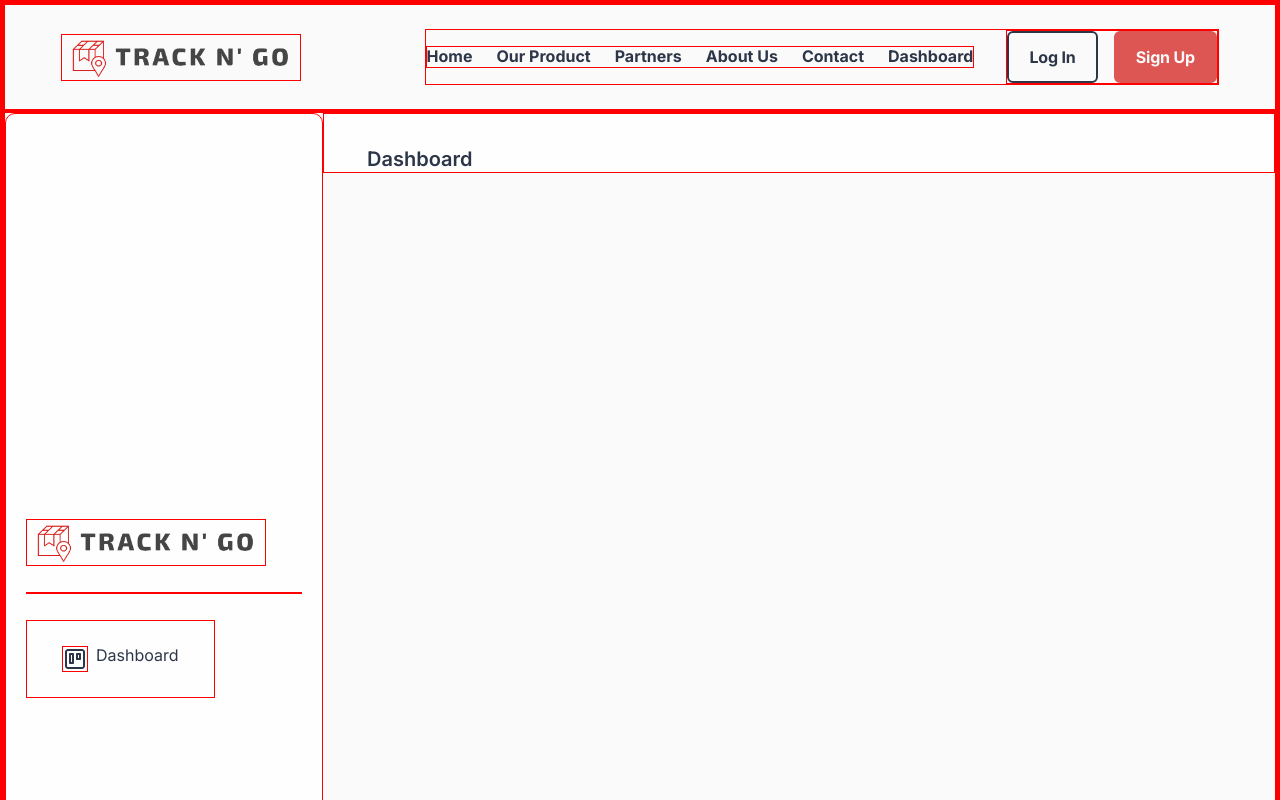
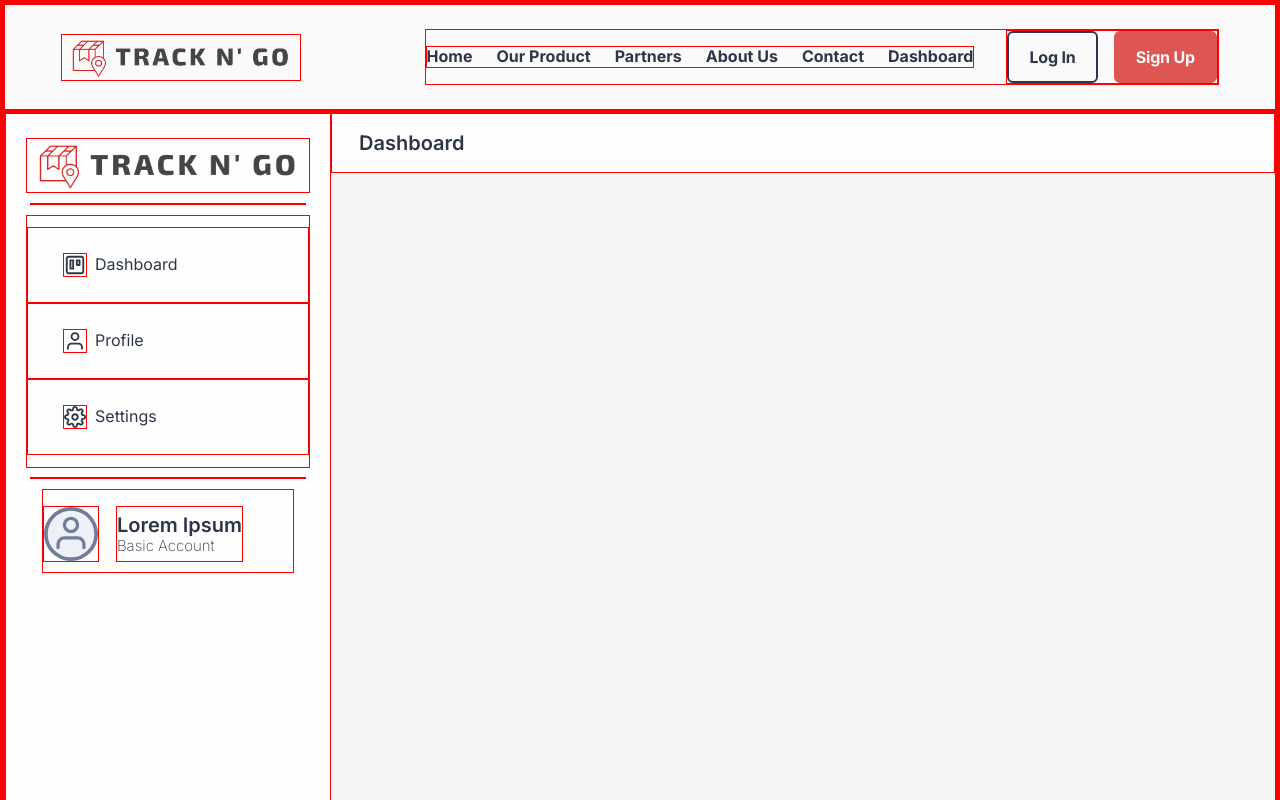
Before and after one commit to Hitagi7/Track-N-Go, a React (Vite) app: page /dashboardpage in a window 1280 px wide. Shown: the top 800 px of the page. Built offline with nearby package versions, Linux system fonts and the light colour scheme.

Commit message:
feat: added dashboard menu

```diff
--- a/src/components/dashboard/Dashboard.css
+++ b/src/components/dashboard/Dashboard.css
@@ -1,4 +1,22 @@
 .Dashboard {
     display: flex;
-    min-height: 80vh;
+    background-color: #F5F5F5;
+    width: 100%;
+    height: 100%;
+    padding: 0;
+    margin: 0;
 }
+
+/* .Dashboard1 {
+    display: flex;
+    width: 100%;
+    height: 100%;
+    padding: 0;
+    margin: 0;
+}
+
+.Dashboard2 {
+    display: flex;
+    justify-content: center;
+    align-items: center;
+} */
--- a/src/components/dashboard/Dashboard.jsx
+++ b/src/components/dashboard/Dashboard.jsx
@@ -2,12 +2,20 @@ import React from 'react'
 import './Dashboard.css'
 import DashboardTitle from './DashboardTitle'
 import DashboardMenu from './DashboardMenu'
+import DashboardDeliveryDetails from './DashboardDeliveryDetails'
 
 function Dashboard() {
   return (
     <div className="Dashboard">
+      <DashboardMenu />
+      <DashboardTitle />
+        {/* <div className="Dashboard1">
         <DashboardMenu />
+        </div>
+        <div className="Dashboard2">
         <DashboardTitle />
+        <DashboardDeliveryDetails />
+        </div> */}
     </div>
   )
 }
--- /dev/null
+++ b/src/components/dashboard/DashboardDeliveryDetails.jsx
@@ -0,0 +1,14 @@
+import React from 'react'
+import './DashboardDeliveryDetails.css'
+
+function DashboardDeliveryDetails() {
+  return (
+    <div className="DashboardDEliveryDetails">
+        <div className="Frame1">
+            <p className="number">0</p>
+          </div>
+    </div>
+  )
+}
+
+export default DashboardDeliveryDetails
--- a/src/components/dashboard/DashboardMenu.css
+++ b/src/components/dashboard/DashboardMenu.css
@@ -1,33 +1,102 @@
 .DashboardMenu {
     display: flex;
     flex-direction: column;
-    justify-content: center;
-    align-items: flex-start;
+    justify-content: flex-start;
+    align-items: center;
     width: 20.8125rem;
-    height: 61.9375rem;
-    border-radius: 0.625rem;
+    min-height: 51rem;
+    height: 100%;
     background: #FEFEFE;
-    gap: 1.6rem;
+    gap: 0.62rem;
     padding: 1.5rem 1.25rem;
 }
 
-.logo {
-    width: 15rem;
-    height: 2.9375rem;
+.DashboardMenu .logo {
+    width: 17.75rem;
+    height: 3.4375rem;
 }
 
-.hr {
+.hr1 {
     width: 17.25rem;
     height: 0rem;
     stroke-width: 1px;
     stroke: #717D96;
 }
 
+.Frames {
+    display: flex;
+    flex-direction: column;
+    align-items: center;
+    width: 100%;
+    padding: 0.69rem 0 0.75rem 0;
+}
+
 .Frame1 {
     display: flex;
-    justify-content: center;
+    justify-content: flex-start;
+    align-items: center;
     gap: 0.5rem;
-    max-width: 100%;
+    width: 100%;
     padding: 1.56rem 2.19rem;
     box-sizing: border-box;
 }
+
+.icon1 {
+    width: 1.5rem;
+    height: 1.5rem;
+}
+
+.Frame2 {
+    display: flex;
+    justify-content: flex-start;
+    align-items: center;
+    gap: 0.5rem;
+    width: 100%;
+    padding: 1.56rem 2.19rem;
+    box-sizing: border-box;
+}
+
+.icon2 {
+    width: 1.5rem;
+    height: 1.5rem;
+}
+
+.Frame3 {
+    display: flex;
+    justify-content: flex-start;
+    align-items: center;
+    gap: 0.5rem;
+    width: 100%;
+    padding: 1.56rem 2.19rem;
+    box-sizing: border-box;
+}
+
+.icon3 {
+    width: 1.5rem;
+    height: 1.5rem;
+}
+
+.hr2 {
+    width: 17.25rem;
+    height: 0rem;
+    stroke-width: 1px;
+    stroke: #717D96;
+}
+
+.icon4 {
+    width: 3.5rem;
+    height: 3.5rem;
+}
+
+.Frame4 {
+    display: flex;
+    justify-content: center;
+    gap: 1.06rem;
+    padding: 1rem 3.12rem 0.62rem 0rem;
+}
+
+.Frame5 {
+    display: flex;
+    flex-direction: column;
+    justify-content: center;
+}
--- a/src/components/dashboard/DashboardMenu.jsx
+++ b/src/components/dashboard/DashboardMenu.jsx
@@ -5,11 +5,29 @@ function DashboardMenu() {
   return (
     <div className="DashboardMenu">
         <img src="/src/assets/TNG Logo V2.png" alt="Logo Text" class="logo"/>
-        <hr class="hr "/>
-        <div className="Frame1">
-          <img src="/src/assets/icons/icon-dashboard.svg" alt="Dashboard Icon" class="icon1"/>
-          <p className="font-16">Dashboard</p>
+        <hr class="hr1"/>
+        <div className="Frames">
+          <div className="Frame1">
+            <img src="/src/assets/icons/icon-dashboard.svg" alt="Dashboard Icon" class="icon1"/>
+            <p className="font-16">Dashboard</p>
+          </div>
+          <div className="Frame2">
+            <img src="/src/assets/icons/icon-profile.svg" alt="Profile Icon" class="icon2"/>
+            <p className="font-16">Profile</p>
+          </div>
+          <div className="Frame3">
+            <img src="/src/assets/icons/icon-settings.svg" alt="Settings Icon" class="icon3"/>
+            <p className="font-16">Settings</p>
+          </div>
         </div>
+        <hr class="hr2"/>
+        <div className="Frame4">
+            <img src="/src/assets/icons/profile-placeholder.svg" alt="Profile Placeholder Icon" class="icon4"/>
+            <div className="Frame5">
+            <p className="font-18 font-semibold">Lorem Ipsum</p>
+            <p className="font-15 font-extralight">Basic Account</p>
+          </div>
+          </div>
     </div>
   )
 }
--- a/src/components/dashboard/DashboardTitle.css
+++ b/src/components/dashboard/DashboardTitle.css
@@ -1,9 +1,14 @@
 .DashboardTitle {
     display: flex;
-    justify-content: space-between;
-    align-items: flex-start;
+    justify-content: flex-start;
+    align-items: center;
     width: 100%;
     height: 3.75rem;
     background: #FEFEFE;
-    padding: 0.62rem 1.69rem;
+    padding: 0.62rem 1.69rem 0.62rem 1.69rem;
 }
+
+.font-semibold {
+    font-size: 1.25rem;
+    color: #2D3648;
+}
--- a/src/components/dashboard/DashboardTitle.jsx
+++ b/src/components/dashboard/DashboardTitle.jsx
@@ -4,7 +4,7 @@ import './DashboardTitle.css'
 function DashboardTitle() {
   return (
     <div className="DashboardTitle">
-        <p className="font-20 font-semibold">Dashboard</p>
+        <p className="font-semibold">Dashboard</p>
     </div>
   )
 }
--- a/src/components/pages/DashboardPage.jsx
+++ b/src/components/pages/DashboardPage.jsx
@@ -7,7 +7,7 @@ function DashboardPage() {
     <div className="DashboardPage">
         <Header/>
         <hr/>
-        <Dashboard />
+        <Dashboard/>
     </div>
   )
 }
```
Also changed, not shown: src/components/dashboard/DashboardDeliveryDetails.css (added).
